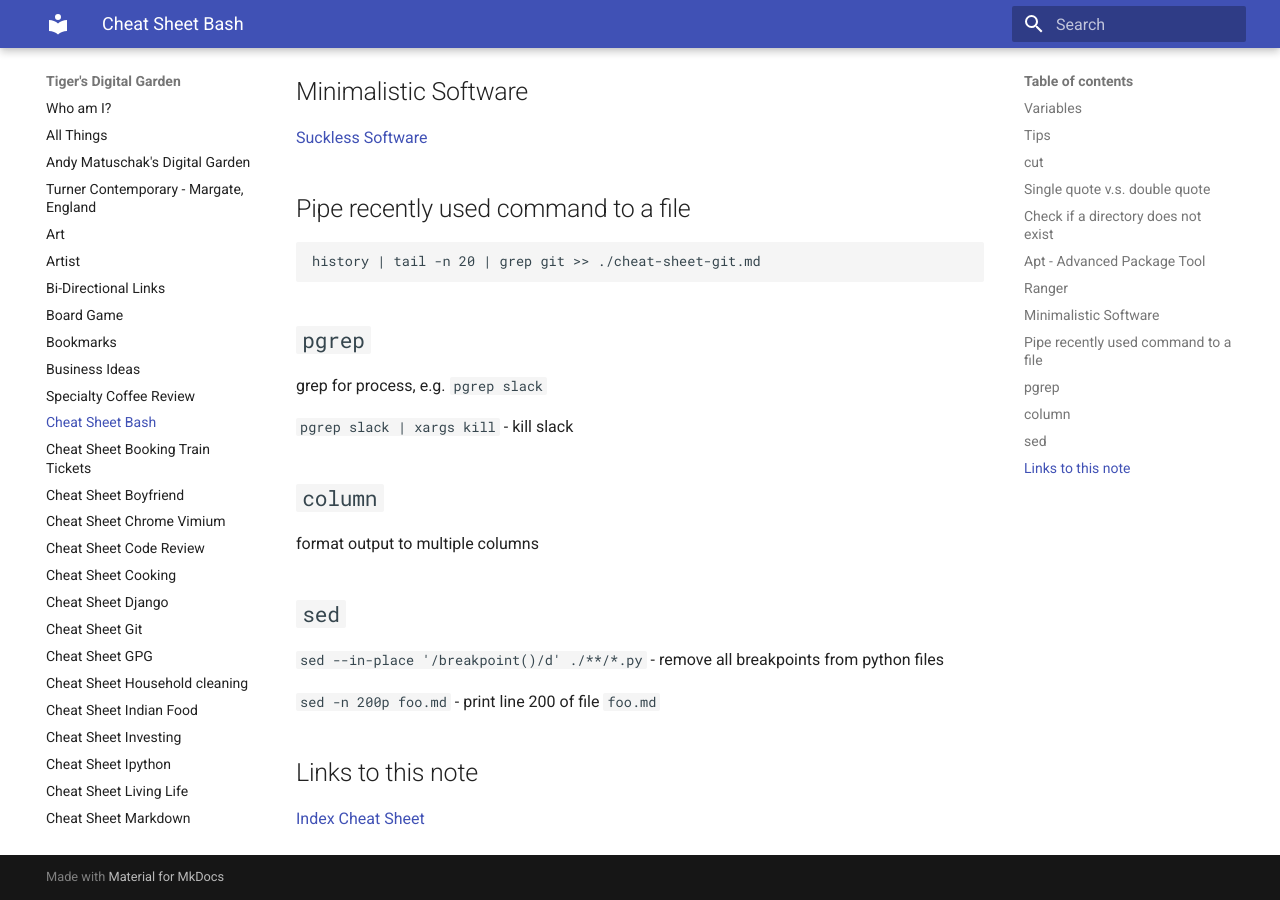
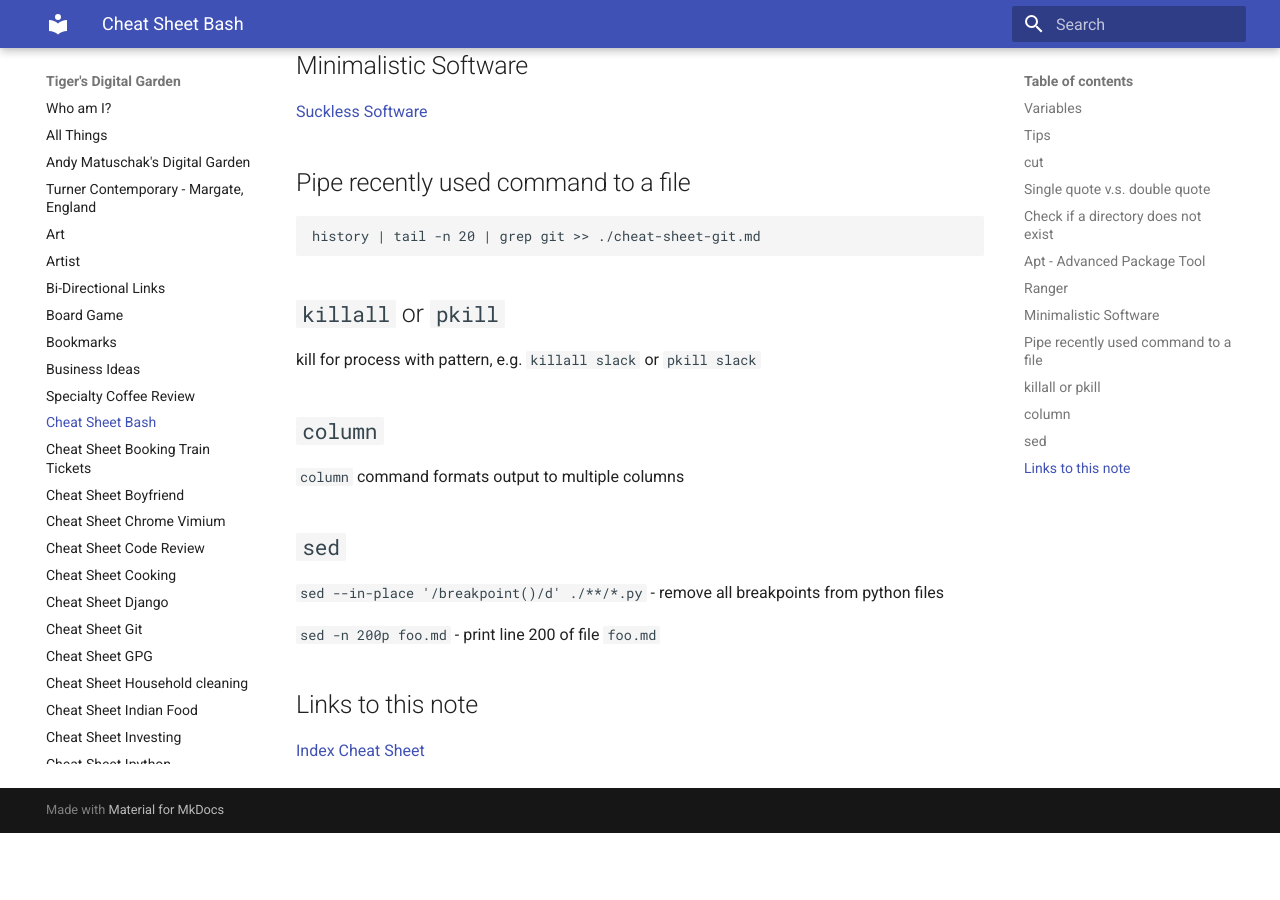
Before and after one commit to ynotstartups/notes, an MkDocs documentation site: the page built from notes/cheat-sheet-bash.md, in a window 1280 px wide and 900 px high, scrolled down 1597 px. Built offline with MkDocs 1.6.1 and Material for MkDocs 9.7.7, drawn with Linux system fonts in a browser that asks for light colours; after the commit the page ends 2430 px from its top, so only the background shows below that; some of the changed text lies outside the part shown.

Commit message:
update bash notes

````diff
--- a/notes/cheat-sheet-bash.md
+++ b/notes/cheat-sheet-bash.md
@@ -70,15 +70,13 @@ To move file, press `dd`, then navigate to the desired directory and press `p`,
 history | tail -n 20 | grep git >> ./cheat-sheet-git.md
 ```
 
-## `pgrep`
+## `killall` or `pkill`
 
-grep for process, e.g. `pgrep slack`
-
-`pgrep slack | xargs kill` - kill slack
+kill for process with pattern, e.g. `killall slack` or `pkill slack`
 
 ## `column`
 
-format output to multiple columns
+`column` command formats output to multiple columns
 
 ## `sed`
 
````
Also changed, not shown: other parts of notes/cheat-sheet-bash.md (+1 -1 lines).
